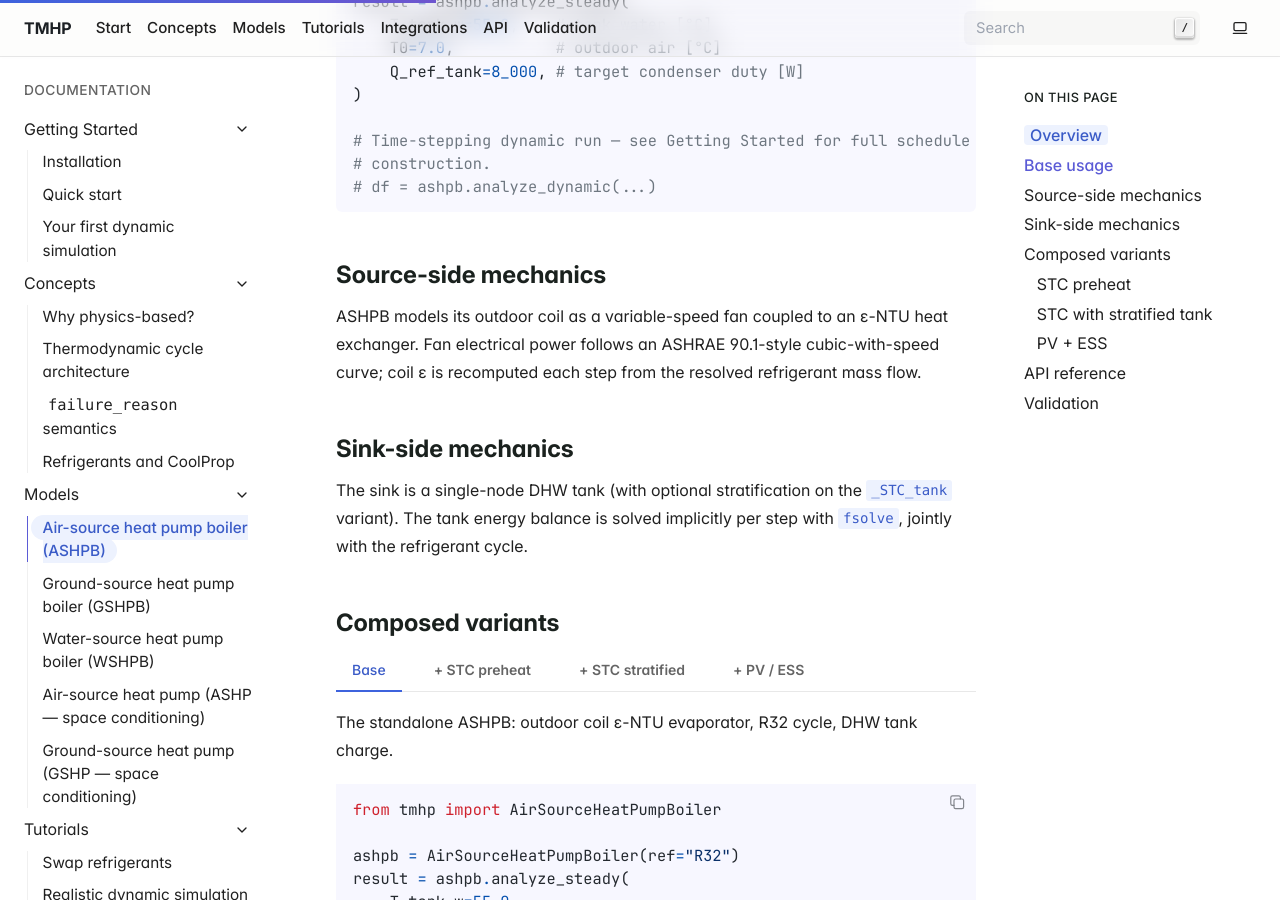
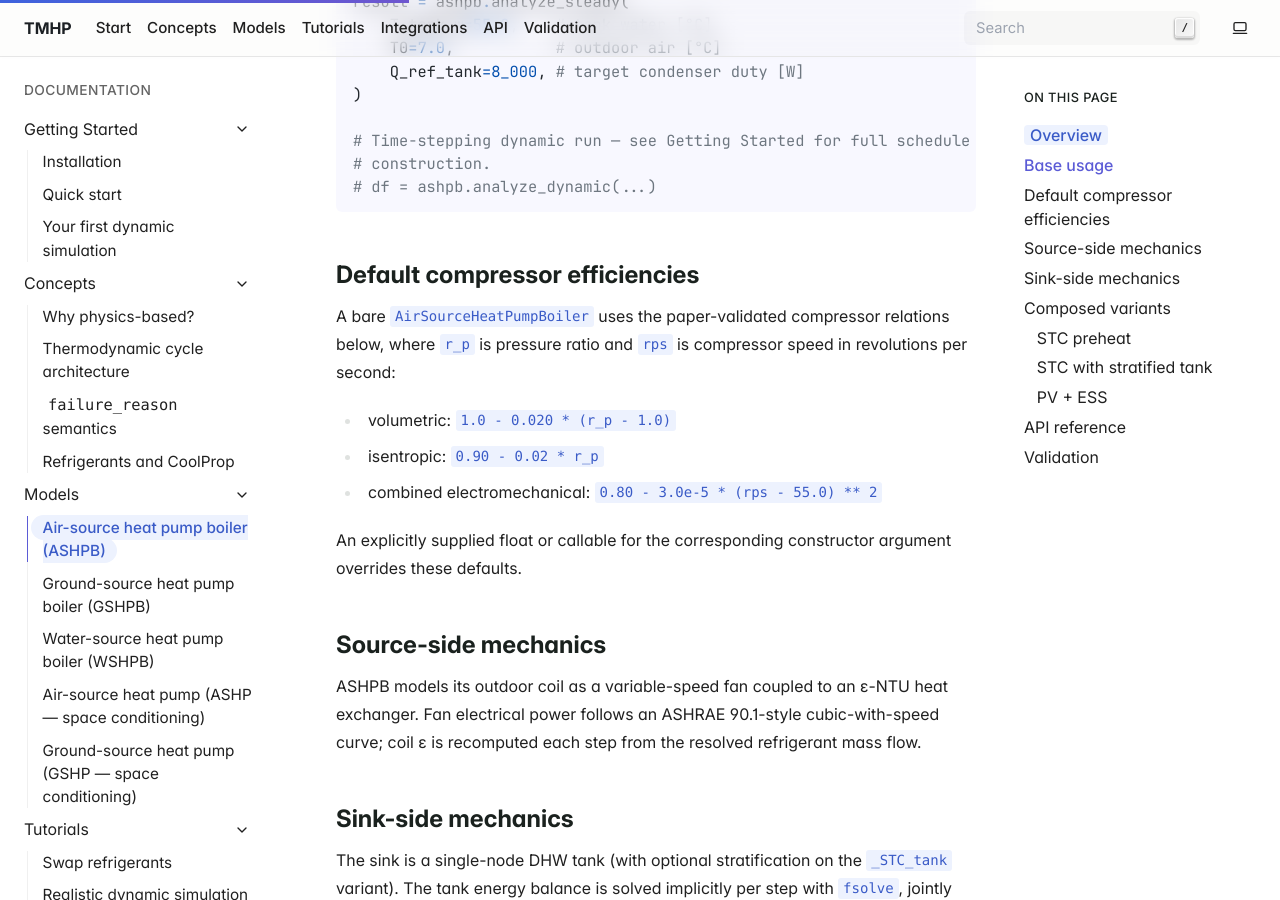
Before and after one commit to bet-lab/TMHP, a Sphinx documentation site: the page built from docs/source/models/ashpb.rst, in a window 1280 px wide and 900 px high, scrolled down 1118 px. Built offline with Sphinx 7.4.7, drawn with Linux system fonts in a browser that asks for light colours.

Commit message:
feat(ashpb): make paper-validated compressor-efficiency relations the constructor defaults (refs #13)
Replace the bare-constructor fallbacks (constant 0.855 combined,
constant 0.80 isentropic, 0.95-0.05*r volumetric) with the relations
validated in the nine-unit ASHPB paper:
- volumetric:    1.0 - 0.020 * (r_p - 1.0)
- isentropic:    0.90 - 0.02 * r_p
- combined em:   0.80 - 3.0e-5 * (rps - 55.0) ** 2

Explicit float/callable injection precedence is unchanged; GSHPB/WSHPB
and equipment presets untouched. ASHPB variants inherit via **kwargs.
Docs (class docstring, ashpb.rst) synced; default-efficiency test
added; ASHPB step-kernel golden fixtures regenerated.
Companion manuscript change: betlab-papers/ASHPB-validation-overall-refs#224.

157 passed, 3 skipped.

```diff
--- a/docs/source/models/ashpb.rst
+++ b/docs/source/models/ashpb.rst
@@ -55,6 +55,20 @@ Base usage
    # Time-stepping dynamic run — see Getting Started for full schedule
    # construction.
    # df = ashpb.analyze_dynamic(...)
+
+Default compressor efficiencies
+===============================
+
+A bare ``AirSourceHeatPumpBoiler`` uses the paper-validated compressor
+relations below, where ``r_p`` is pressure ratio and ``rps`` is compressor
+speed in revolutions per second:
+
+- volumetric: ``1.0 - 0.020 * (r_p - 1.0)``
+- isentropic: ``0.90 - 0.02 * r_p``
+- combined electromechanical: ``0.80 - 3.0e-5 * (rps - 55.0) ** 2``
+
+An explicitly supplied float or callable for the corresponding constructor
+argument overrides these defaults.
 
 Source-side mechanics
 =====================
```
Also changed, not shown: 6 other files.
